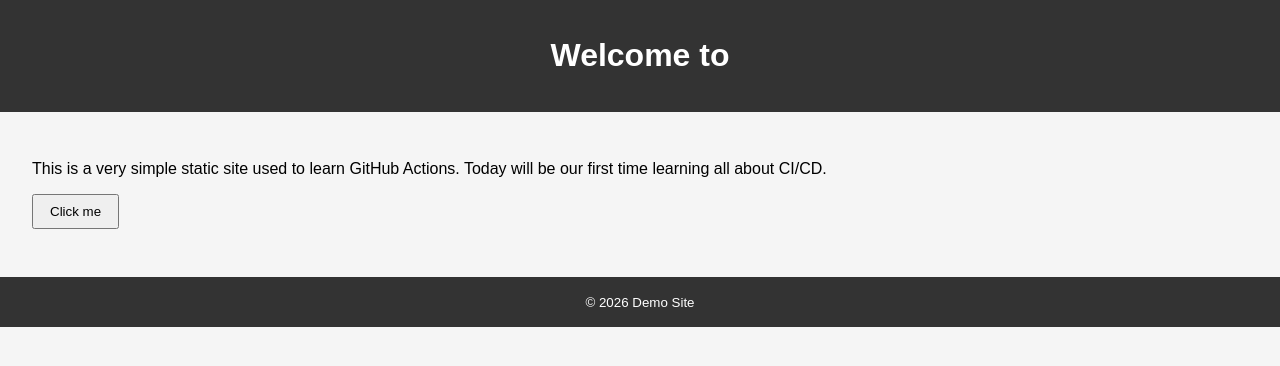
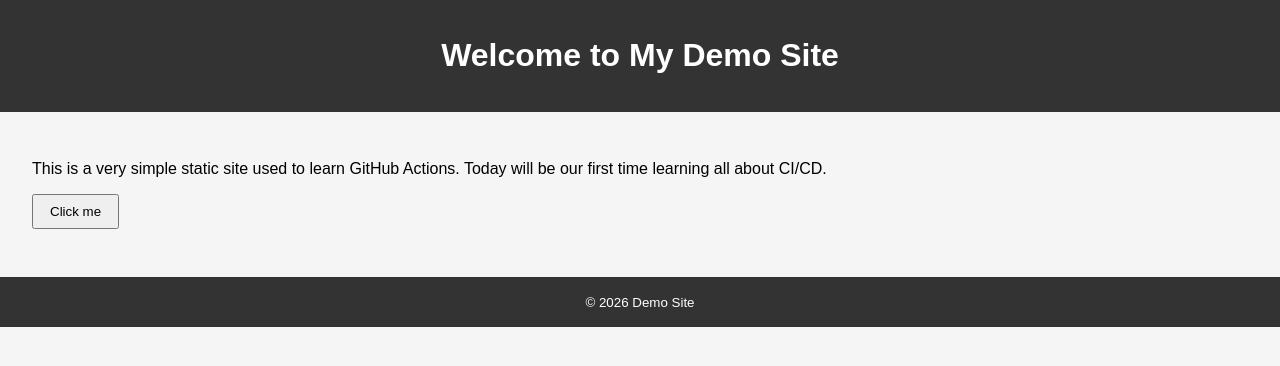
Before and after one commit to sylvester196/demo-startup, a plain HTML site: page index.html in a window 1280 px wide. Drawn offline with Linux system fonts and the light colour scheme.

Commit message:
error fix

```diff
--- a/index.html
+++ b/index.html
@@ -7,7 +7,7 @@
   </head>
   <body>
     <header>
-      <h1>Welcome to</h1>
+      <h1>Welcome to My Demo Site</h1>
     </header>
 
     <main>
```
